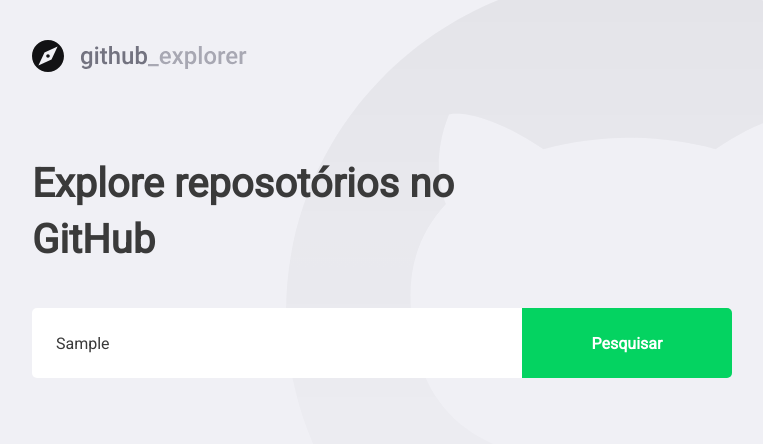
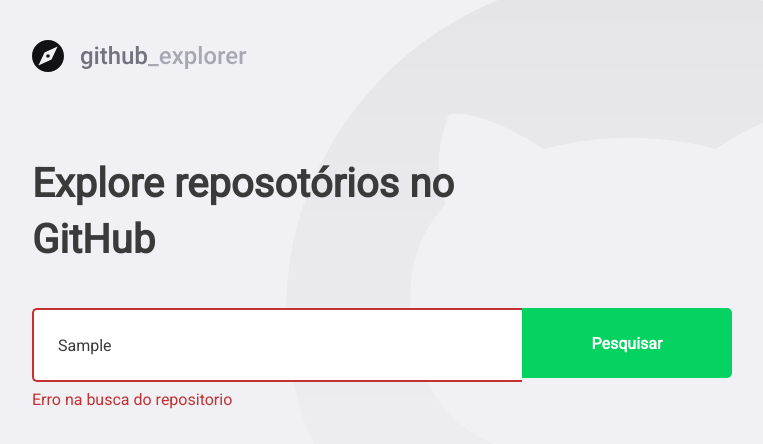
Before and after one commit to aragaoruan/repository-github-react-ts, a React (Create React App) app: page / in a window 1280 px wide. Both pictures are taken after typing "Sample" into the empty fields and a click on the button "Pesquisar". Shown: the top 444 px of the page, without its empty margins (128-891 px from the left). Built offline with nearby package versions, Linux system fonts and the light colour scheme; no server answers.

Commit message:
feat: lidando com erros

```diff
--- a/src/pages/Dashbord/index.tsx
+++ b/src/pages/Dashbord/index.tsx
@@ -4,7 +4,7 @@
 
 import logoImg from '../../assets/logo.svg';
 
-import { Title, Form, Repositories } from './styles';
+import { Title, Form, Repositories, Error } from './styles';
 
 interface Repository {
   full_name: string;
@@ -16,19 +16,30 @@
 }
 const Dashbord: React.FC = () => {
   const [newRepo, setNewRepo] = useState('');
+  const [inputError, setInputError] = useState('');
   const [repositories, setRepositories] = useState<Repository[]>([]);
 
   async function handleAddRepository(
     event: FormEvent<HTMLFormElement>,
   ): Promise<void> {
-    event.preventDefault();
+    try {
+      event.preventDefault();
 
-    const response = await api.get<Repository>(`repos/${newRepo}`);
+      if (!newRepo) {
+        setInputError('Digite o autor/nome do repositório');
+        return;
+      }
 
-    const repository = response.data;
+      const response = await api.get<Repository>(`repos/${newRepo}`);
 
-    setRepositories([...repositories, repository]);
-    setNewRepo('');
+      const repository = response.data;
+
+      setRepositories([...repositories, repository]);
+      setNewRepo('');
+      setInputError('');
+    } catch (err) {
+      setInputError('Erro na busca do repositorio');
+    }
   }
 
   return (
@@ -36,7 +47,7 @@
       <img src={logoImg} alt="GitHub Explorer" />
       <Title>Explore reposotórios no GitHub</Title>
 
-      <Form onSubmit={handleAddRepository}>
+      <Form hasError={!!inputError} onSubmit={handleAddRepository}>
         <input
           value={newRepo}
           onChange={(e) => setNewRepo(e.target.value)}
@@ -44,6 +55,8 @@
         />
         <button type="submit">Pesquisar</button>
       </Form>
+
+      {inputError && <Error>{inputError}</Error>}
 
       <Repositories>
         {repositories.map((reposiroty) => (
--- a/src/pages/Dashbord/styles.ts
+++ b/src/pages/Dashbord/styles.ts
@@ -1,5 +1,9 @@
-import styled from 'styled-components';
+import styled, { css } from 'styled-components';
 import { shade } from 'polished';
+
+interface FormProps {
+  hasError: boolean;
+}
 
 export const Title = styled.h1`
   margin-top: 80px;
@@ -11,7 +15,7 @@
   max-width: 450px;
 `;
 
-export const Form = styled.form`
+export const Form = styled.form<FormProps>`
   margin-top: 40px;
   max-width: 700px;
   display: flex;
@@ -23,6 +27,14 @@
     border: 0;
     border-radius: 5px 0 0 5px;
     color: #3a3a3a;
+    border: 2px solid #fff;
+    border-right: 0;
+
+    ${(props) =>
+      props.hasError &&
+      css`
+        border-color: #c53030;
+      `}
 
     &::placeholder {
       color: #a8a8b3;
@@ -43,6 +55,12 @@
       background: ${shade(0.2, '#04d361')};
     }
   }
+`;
+
+export const Error = styled.span`
+  display: block;
+  color: #c53030;
+  margin-top: 8px;
 `;
 
 export const Repositories = styled.div`
```
